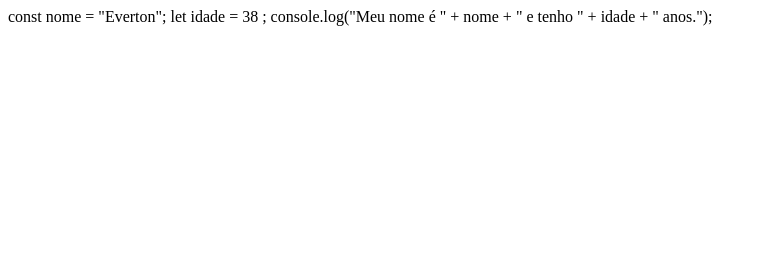
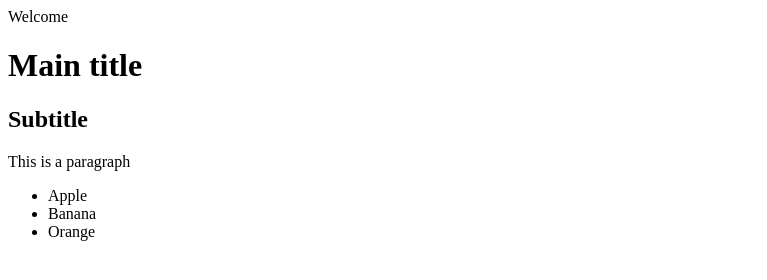
Before and after one commit to evertonricardo036/meus-projetos-estudo, a plain HTML site: page index.html in a window 1280 px wide. Shown: the whole page, without its empty margins (0-767 px from the left). Drawn offline with Linux system fonts and the light colour scheme.

Commit message:
feat: create first HTML structure with headings and lists

```diff
--- a/index.html
+++ b/index.html
@@ -2,14 +2,17 @@
 <html lang="en">
     <head>
         <meta charset="UTF-8">
-    <meta name="viewport" content="width=device-width, initial-scale=1.0">
-    <title>Document</title>
+        <title>My first page</title>
     </head>
     <body>
-
+        Welcome
+        <h1>Main title</h1>
+        <h2>Subtitle</h2>
+        <p>This is a paragraph</p>
+        <ul>
+            <li>Apple</li>
+            <li>Banana</li>
+            <li>Orange</li>
+        </ul>
     </body>
     </html>
-const nome = "Everton";
-let idade = 38 ;
-
-console.log("Meu nome é " + nome + " e tenho " + idade + " anos.");
```
Lines whose indentation alone changed are shown as unchanged.
